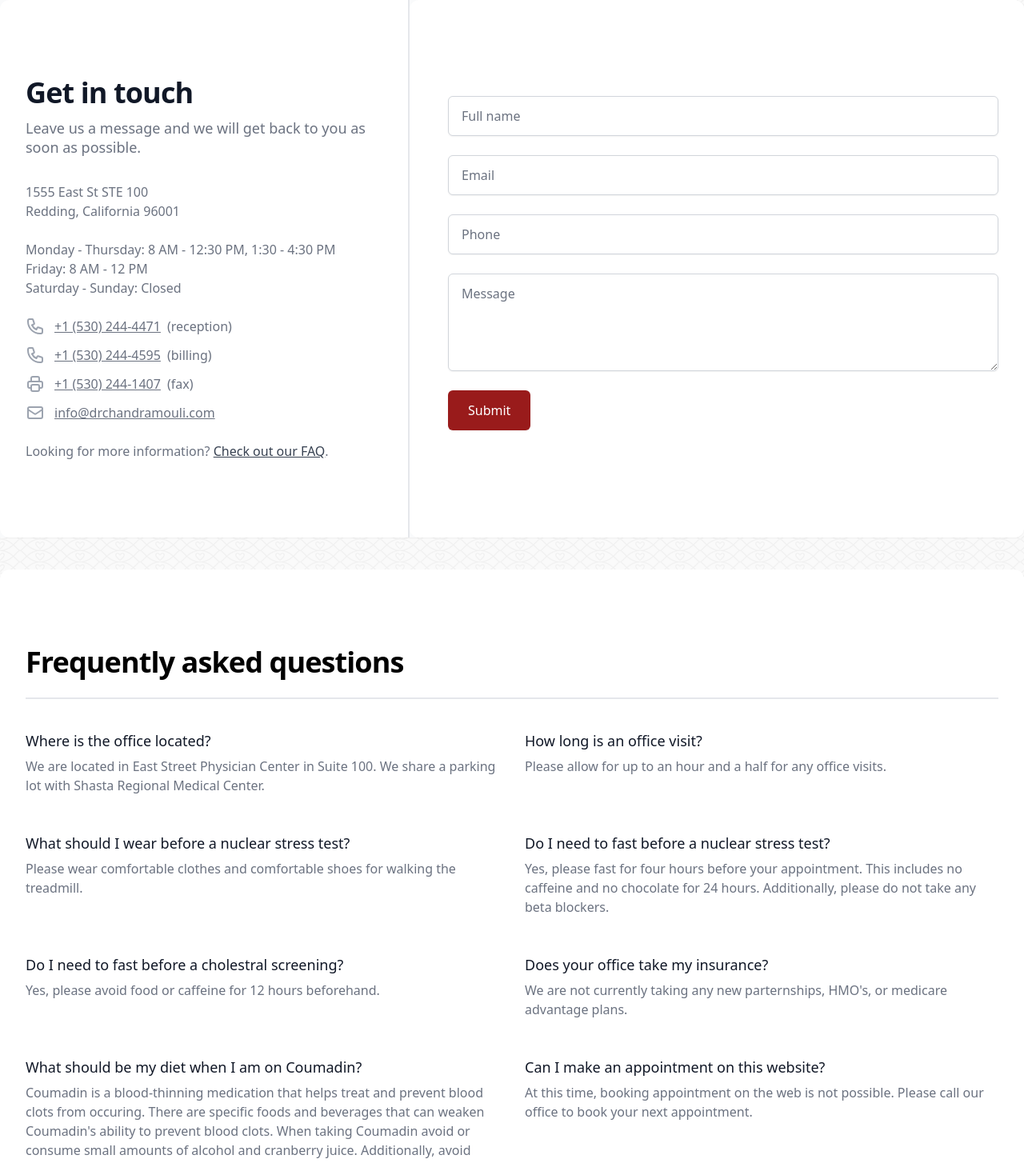
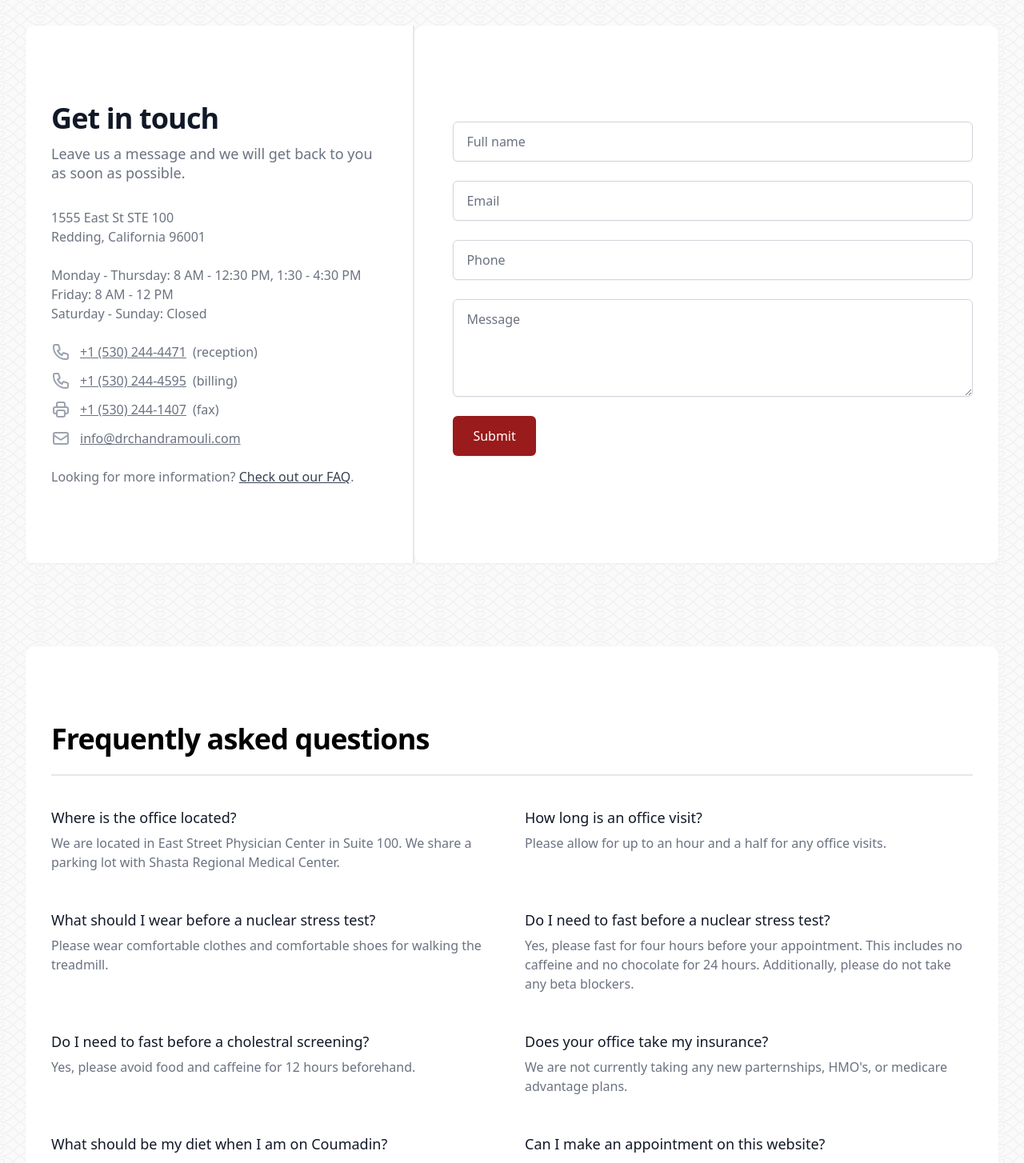
Before and after one commit to ladderdesigns/doctor-template-1, a Next.js app: page /contact in a window 1280 px wide. Shown: the part 360-1814 px from the top of the page at 80% size. Built offline with nearby package versions, Linux system fonts and the light colour scheme.

Commit message:
chore: adjusted border radius and drop shadow

```diff
--- a/src/components/ContactForm.tsx
+++ b/src/components/ContactForm.tsx
@@ -2,13 +2,10 @@ import { MailIcon, PhoneIcon, PrinterIcon } from '@heroicons/react/outline';
 
 export default function ContactForm() {
   return (
-    <div className="bg-white max-w-7xl mx-auto my-10 relative rounded-xl shadow-sm">
-      <div className="absolute inset-0">
-        <div className="absolute bg-gray-50 inset-y-0 left-0 w-1/2" />
-      </div>
-      <div className="mx-auto relative lg:grid lg:grid-cols-5">
-        <div className="bg-white border-gray-200 border-r-2 px-4 py-16 rounded-l-xl sm:px-6 lg:col-span-2 lg:px-8 lg:py-24 xl:pr-12">
-          <div className="max-w-lg mx-auto s">
+    <div className="max-w-md mx-auto my-10 px-4 py-8 relative rounded-xl sm:max-w-3xl sm:px-6 lg:max-w-7xl lg:px-8">
+      <div className="bg-transparent mx-auto relative shadow-sm lg:grid lg:grid-cols-5">
+        <div className="bg-white px-4 py-16 rounded-l-xl rounded-r-xl sm:px-6 lg:border-gray-200 lg:border-r-2 lg:col-span-2 lg:px-8 lg:py-24 lg:rounded-r-none xl:pr-12">
+          <div className="max-w-lg mx-auto">
             <h2 className="font-semibold text-3xl text-gray-900 tracking-tight sm:text-4xl">
               Get in touch
             </h2>
--- a/src/components/FAQ.tsx
+++ b/src/components/FAQ.tsx
@@ -26,7 +26,7 @@ const faqs = [
   {
     id: 5,
     question: 'Do I need to fast before a cholestral screening?',
-    answer: 'Yes, please avoid food or caffeine for 12 hours beforehand.',
+    answer: 'Yes, please avoid food and caffeine for 12 hours beforehand.',
   },
   {
     id: 6,
@@ -44,7 +44,7 @@ const faqs = [
     id: 8,
     question: 'Can I make an appointment on this website?',
     answer:
-      'At this time, booking appointment on the web is not possible. Please call our office to book your next appointment. ',
+      'At this time, booking appointments on the web is not possible. Please call our office to book your next appointment. ',
   },
 
   // More questions...
@@ -53,10 +53,10 @@ const faqs = [
 export default function FAQ() {
   return (
     <div
-      className="bg-white max-w-7xl mb-10 mx-auto rounded-xl shadow-sm"
+      className="max-w-md mx-auto px-4 py-8 relative rounded-xl sm:max-w-3xl sm:px-6 lg:max-w-7xl lg:px-8"
       id="faq"
     >
-      <div className="divide-gray-200 divide-y-2 max-w-7xl mx-auto px-4 py-16 sm:px-6 sm:py-24 lg:px-8">
+      <div className="bg-white divide-gray-200 divide-y-2 max-w-7xl mx-auto px-4 py-16 rounded-xl shadow-sm sm:px-6 sm:py-24 lg:px-8">
         <h2 className="font-semibold text--gray-900 text-3xl tracking-tight sm:text-4xl">
           Frequently asked questions
         </h2>
--- a/src/pages/patient-resources.tsx
+++ b/src/pages/patient-resources.tsx
@@ -34,12 +34,12 @@ export default function PatientResources() {
   const items2 = [
     {
       id: 0,
-      name: 'Medtronic - The Carelink Network portal ',
+      name: 'Medtronic - The Carelink Network (patient portal) ',
       href: 'https://www.medtronic.com/us-en/healthcare-professionals/products/cardiac-rhythm/managing-patients/information-systems/carelink-network.html',
     },
     {
       id: 1,
-      name: 'Abbot patient portal',
+      name: 'Abbot (patient portal)',
       href: 'https://www.abbott.com/',
     },
   ];
```
